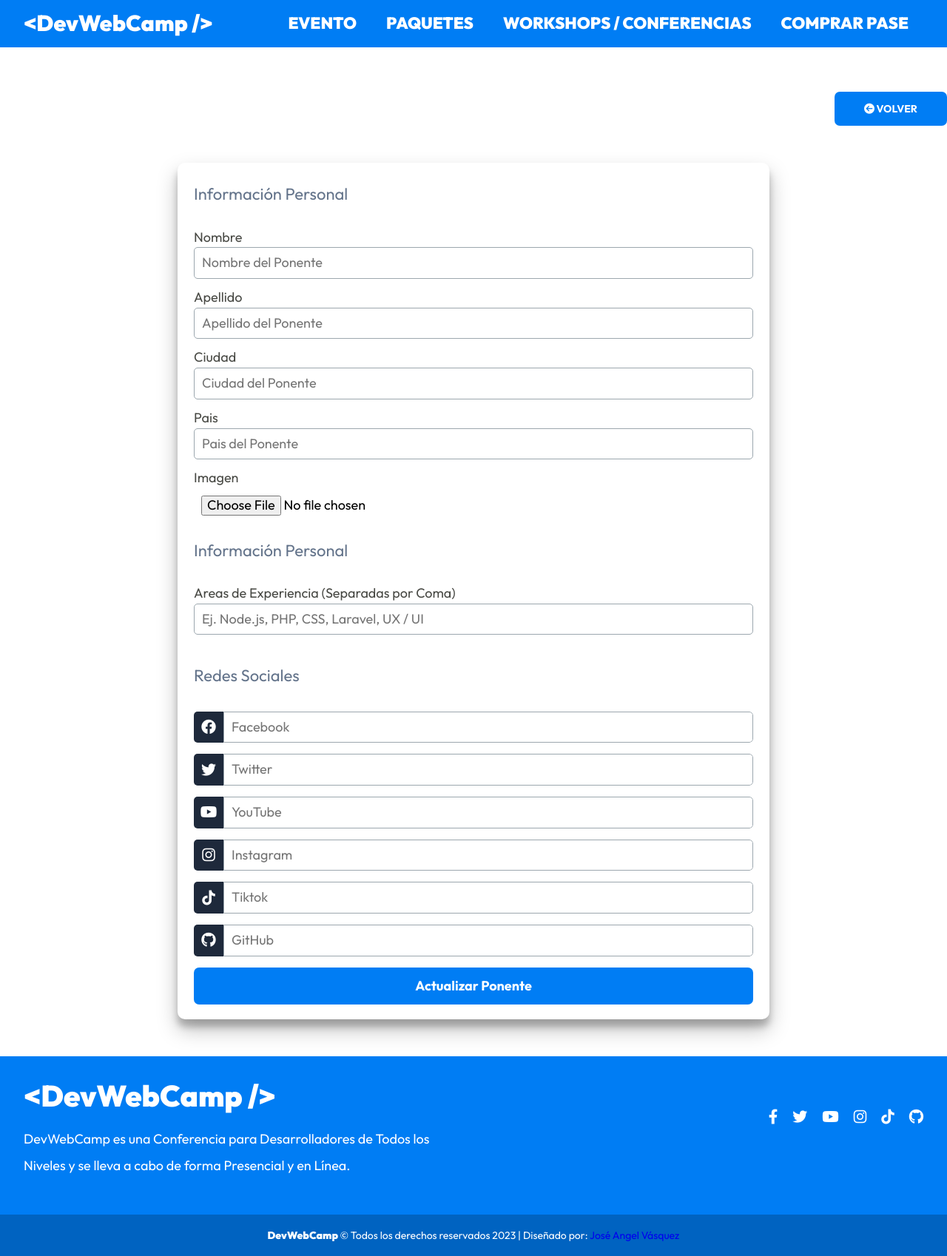
After one commit to joseangvas/DevWebCamp, a PHP site: template views/admin/ponentes/editar.php in a window 1280 px wide. The commit adds this page. Shown: the part 601-2299 px from the top of the page at 74% size. Run offline with PHP 8.4, Linux system fonts and the light colour scheme; the template is opened without the code that fills it, so the values that code supplies are empty; some libraries are stand-ins or nearby versions.

Commit message:
Crear Método de Edición de Ponentes.

```diff
--- a/public/index.php
+++ b/public/index.php
@@ -40,6 +40,9 @@ $router->get('/admin/ponentes', [PonentesController::class, 'index']);
 $router->get('/admin/ponentes/crear', [PonentesController::class, 'crear']);
 $router->post('/admin/ponentes/crear', [PonentesController::class, 'crear']);
 
+$router->get('/admin/ponentes/editar', [PonentesController::class, 'editar']);
+$router->post('/admin/ponentes/editar', [PonentesController::class, 'editar']);
+
 $router->get('/admin/eventos', [EventosController::class, 'index']);
 
 $router->get('/admin/registrados', [RegistradosController::class, 'index']);
--- a/src/scss/base/_variables.scss
+++ b/src/scss/base/_variables.scss
@@ -14,7 +14,7 @@ $secundario: #00c8c2;
 $negro: #1a1b15;
 $blanco: #FFFFFF;
 $gris: #64748B;
-$gris-claro: #F8FAFC;
+$gris-claro: #d4d9dc;
 $gris-oscuro: #1E293B;
 
 $rojo: rgb(169, 0, 0);
--- /dev/null
+++ b/views/admin/ponentes/editar.php
@@ -0,0 +1,20 @@
+<h2 class="dashboard__heading"><?php echo $titulo; ?></h2>
+
+<div class="dashboard__contenedor-boton">
+  <a class="dashboard__boton" href="/admin/ponentes">
+    <i class="fa-solid fa-circle-arrow-left"></i>
+    Volver
+  </a>
+</div>
+
+<div class="dashboard__formulario">
+  <?php
+    include_once __DIR__ . '/../../templates/alertas.php';
+  ?>
+
+  <form method="POST" enctype="multipart/form-data" class="formulario">
+    <?php include_once __DIR__ . '/formulario.php'; ?>
+
+    <input class="formulario__submit formulario__submit--registrar" type="submit" value="Actualizar Ponente">
+  </form>
+</div>
```
Also changed, not shown: controllers/PonentesController.php (+24 -0 lines), views/admin/ponentes/index.php (+7 -2 lines), public/build/css/app.css, 1 other file.
